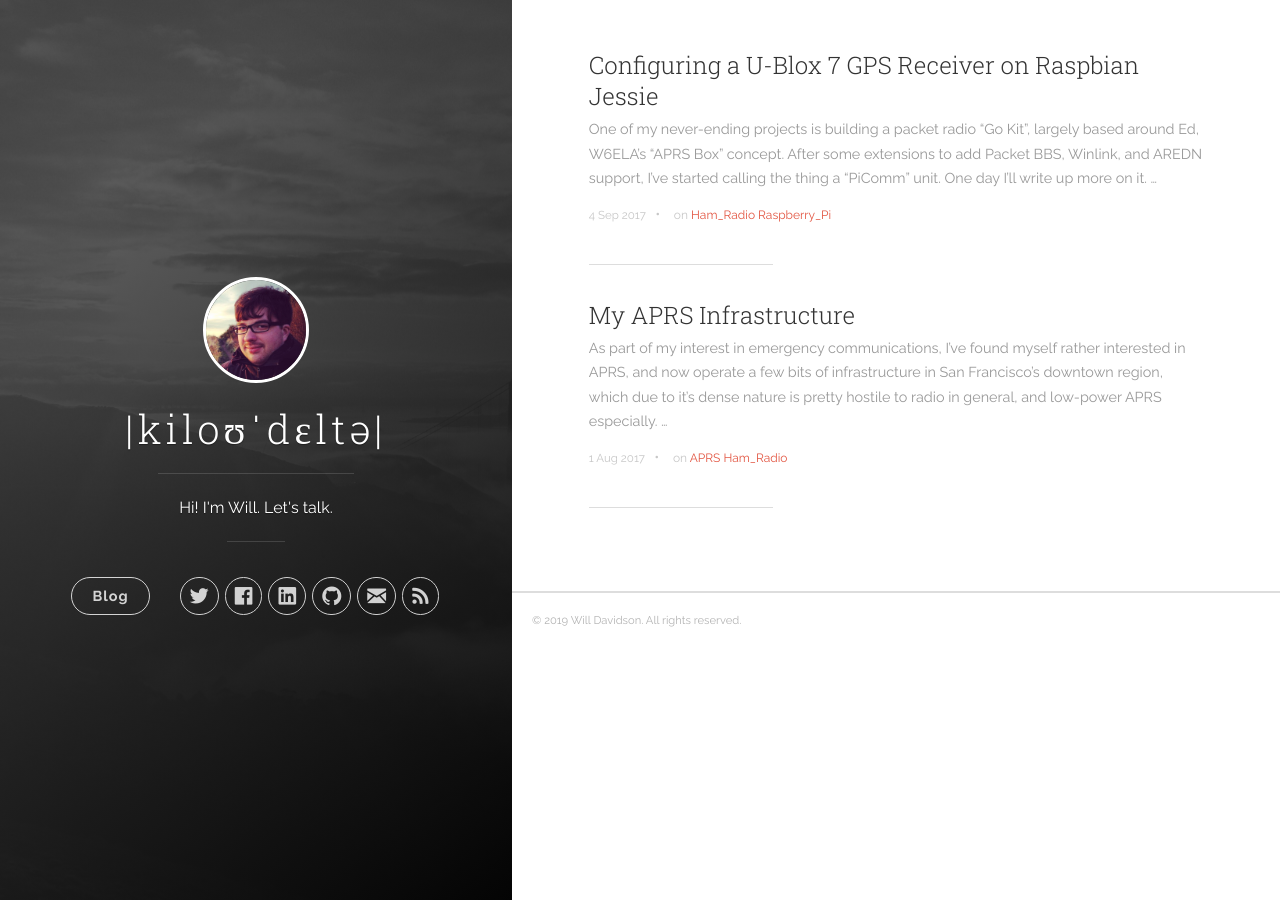
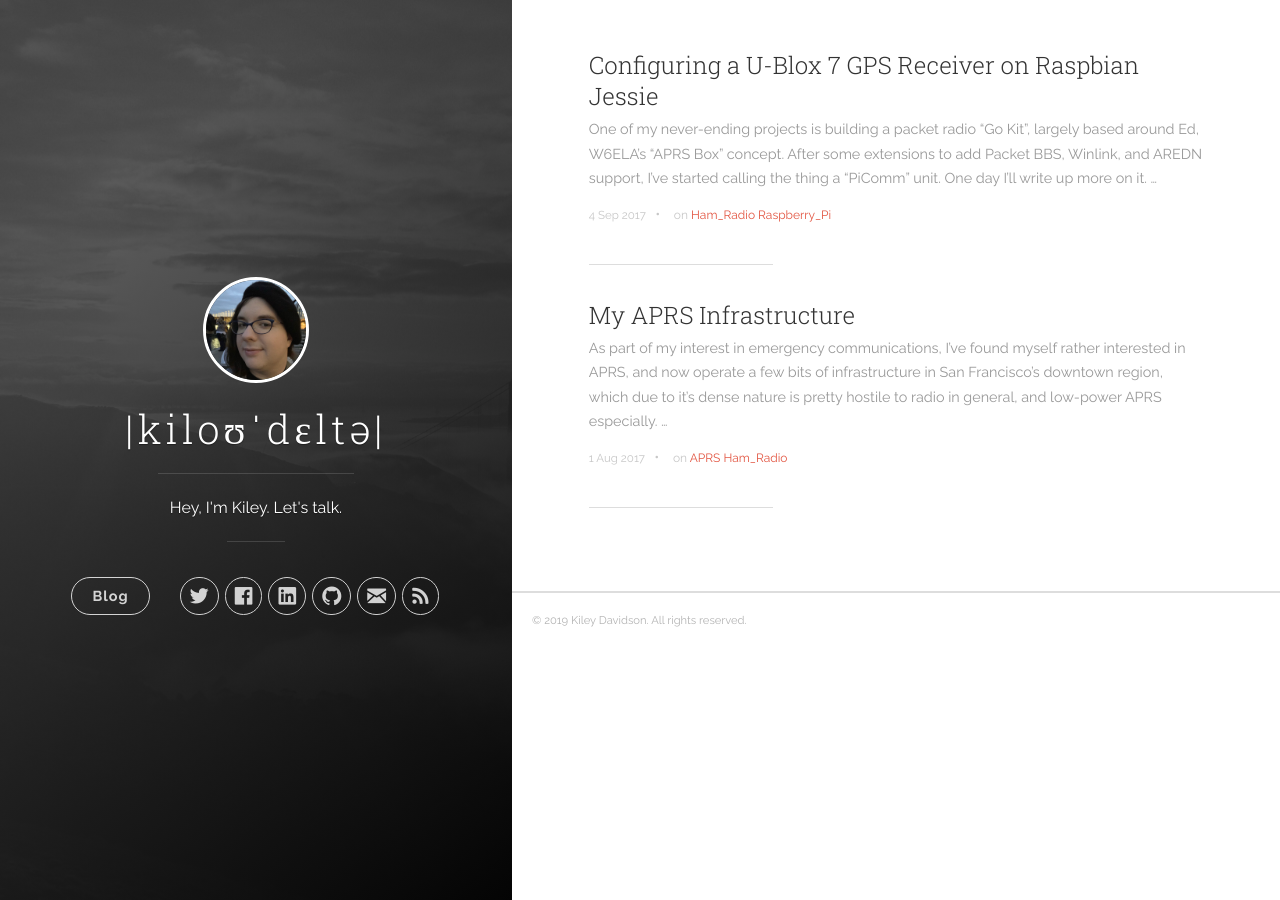
Before and after one commit to kd8drx/kd8drx.github.io, a Jekyll site: the page built from index.html, in a window 1280 px wide. Built offline with Jekyll 4.4.1, drawn with Linux system fonts in a browser that asks for light colours; nearby versions of some CDN libraries; the list of posts is cut into pages by our own code.

Commit message:
Site Update! I'm a girl now. Hello world.

```diff
--- a/_config.yml
+++ b/_config.yml
@@ -1,14 +1,14 @@
 # Site settings
 title: "|kiloʊˈdɛltə|"
-description: "Hi! I'm Will. Let's talk."
+description: "Hey, I'm Kiley. Let's talk."
 url: 'http://kilodelta.com'
 baseurl: ''
 # google_analytics: 'UA-XXXXXX-X'
 # disqus_shortname: 'your-disqus-name'
 
 author:
-  name: 'Will Davidson'
-  email: will@kilodelta.com
+  name: 'Kiley Davidson'
+  email: kiley@kilodelta.com
   twitter_username: kilodelta
   facebook_username: kilodelta
   github_username:  kd8drx
```
Also changed, not shown: Gemfile (line endings or trailing spaces), Gemfile.lock, images/profile.jpg, 7 other files.
